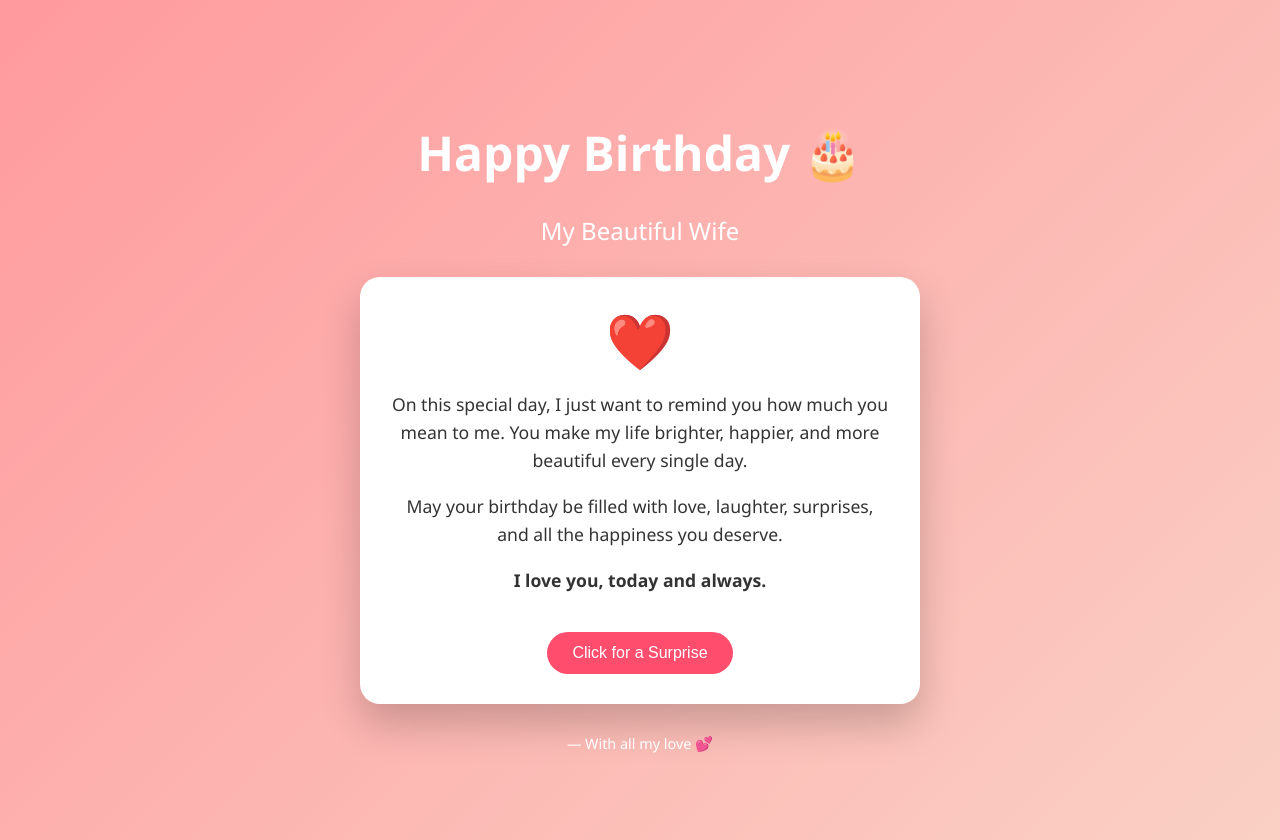
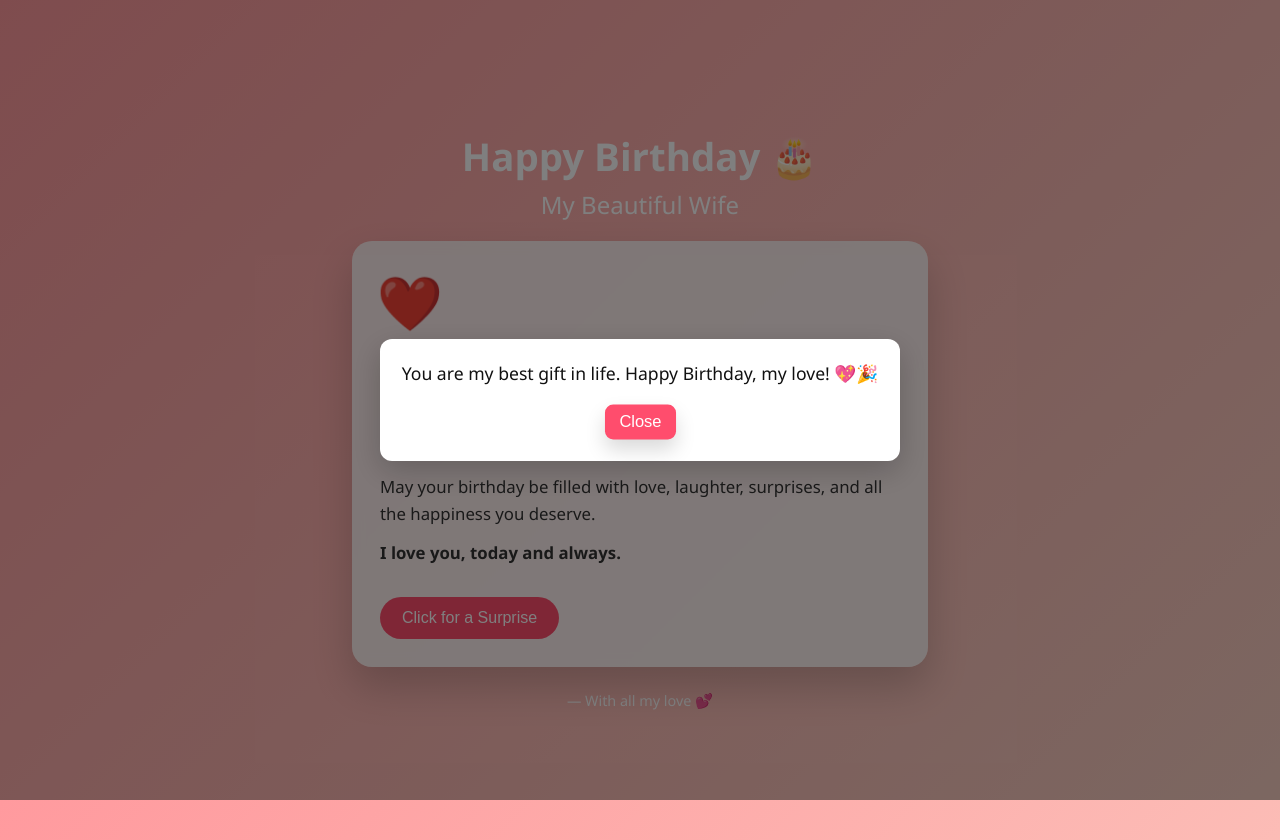
Before and after one commit to gopalnitp/pooja_birthday_site, a plain HTML site: page index.html in a window 1280 px wide. Both pictures are taken after a click on the button "Click for a Surprise". Drawn offline with Linux system fonts and the light colour scheme.

Commit message:
Fix and improve index.html (accessibility, semantics, styles, and modal)

```diff
--- a/index.html
+++ b/index.html
@@ -1,15 +1,18 @@
 <!DOCTYPE html>
 <html lang="en">
 <head>
-  <meta charset="UTF-8" />
+  <meta charset="utf-8" />
   <meta name="viewport" content="width=device-width, initial-scale=1.0" />
+  <meta name="description" content="Happy Birthday — a small greeting page." />
   <title>Happy Birthday My Love ❤️</title>
   <style>
+    :root { --accent: #ff4d6d; --card-bg: #ffffffcc; --text: #333; }
+    html,body { height:100%; }
     body {
       margin: 0;
       font-family: 'Segoe UI', Tahoma, Geneva, Verdana, sans-serif;
       background: linear-gradient(135deg, #ff9a9e, #fad0c4);
-      color: #333;
+      color: var(--text);
       text-align: center;
     }
     .container {
@@ -20,96 +23,155 @@
       align-items: center;
       padding: 20px;
     }
-    h1 {
-      font-size: 3rem;
+    header h1 {
+      font-size: 2.4rem;
       color: #fff;
-      margin-bottom: 10px;
-      animation: fadeIn 2s ease-in-out;
+      margin: 0 0 6px;
+      animation: fadeIn 1.6s ease-in-out;
     }
-    h2 {
+    header h2 {
       color: #fff;
       font-weight: 400;
-      margin-bottom: 30px;
+      margin: 0 0 20px;
     }
     .card {
-      background: #fff;
+      background: var(--card-bg);
+      backdrop-filter: blur(6px);
       border-radius: 20px;
-      padding: 30px;
-      max-width: 500px;
-      box-shadow: 0 20px 40px rgba(0,0,0,0.2);
-      animation: slideUp 1.5s ease;
+      padding: 28px;
+      max-width: 520px;
+      box-shadow: 0 20px 40px rgba(0,0,0,0.18);
+      animation: slideUp 1s ease;
+      text-align: left;
     }
     .card p {
-      font-size: 1.1rem;
+      font-size: 1.05rem;
       line-height: 1.6;
+      margin: 0 0 12px;
     }
     .heart {
       font-size: 3rem;
-      color: #ff4d6d;
+      color: var(--accent);
+      display: inline-block;
+      margin-bottom: 8px;
       animation: pulse 1.2s infinite;
     }
+    .visually-hidden {
+      position: absolute !important;
+      height: 1px; width: 1px;
+      overflow: hidden;
+      clip: rect(1px,1px,1px,1px);
+      white-space: nowrap;
+    }
     button {
-      margin-top: 20px;
-      padding: 12px 25px;
+      margin-top: 18px;
+      padding: 12px 22px;
       font-size: 1rem;
       border: none;
       border-radius: 25px;
-      background: #ff4d6d;
+      background: var(--accent);
       color: #fff;
       cursor: pointer;
-      transition: transform 0.2s, box-shadow 0.2s;
+      transition: transform 0.15s, box-shadow 0.15s;
     }
-    button:hover {
-      transform: scale(1.05);
-      box-shadow: 0 10px 20px rgba(0,0,0,0.2);
+    button:hover, button:focus {
+      transform: scale(1.03);
+      box-shadow: 0 10px 20px rgba(0,0,0,0.15);
+      outline: none;
     }
     footer {
-      margin-top: 30px;
+      margin-top: 24px;
       color: #fff;
       font-size: 0.9rem;
     }
-    @keyframes fadeIn {
-      from { opacity: 0; }
-      to { opacity: 1; }
-    }
-    @keyframes slideUp {
-      from { transform: translateY(40px); opacity: 0; }
-      to { transform: translateY(0); opacity: 1; }
-    }
-    @keyframes pulse {
-      0% { transform: scale(1); }
-      50% { transform: scale(1.2); }
-      100% { transform: scale(1); }
+    @keyframes fadeIn { from { opacity: 0; } to { opacity: 1; } }
+    @keyframes slideUp { from { transform: translateY(28px); opacity: 0; } to { transform: translateY(0); opacity: 1; } }
+    @keyframes pulse { 0% { transform: scale(1); } 50% { transform: scale(1.15); } 100% { transform: scale(1); } }
+
+    /* Responsive tweaks */
+    @media (max-width:480px) {
+      header h1 { font-size: 1.6rem; }
+      .card { padding: 20px; border-radius: 16px; }
     }
   </style>
 </head>
 <body>
   <div class="container">
-    <h1>Happy Birthday 🎂</h1>
-    <h2>My Beautiful Wife</h2>
+    <header>
+      <h1>Happy Birthday 🎂</h1>
+      <h2>My Beautiful Wife</h2>
+    </header>
 
-    <div class="card">
-      <div class="heart">❤️</div>
+    <main role="main" class="card" aria-labelledby="greeting-title">
+      <div aria-hidden="true" class="heart">❤️</div>
+      <span class="visually-hidden">Heart</span>
+
+      <p id="greeting-title"><strong>To my love,</strong></p>
+
       <p>
-        On this special day, I just want to remind you how much you mean to me.
-        You make my life brighter, happier, and more beautiful every single day.
+        On this special day, I want to remind you how much you mean to me.
+        You make my life brighter, happier, and more beautiful every day.
       </p>
+
       <p>
         May your birthday be filled with love, laughter, surprises, and all the happiness you deserve.
       </p>
+
       <p><strong>I love you, today and always.</strong></p>
-      <button onclick="showMessage()">Click for a Surprise</button>
-    </div>
 
-    <footer>
-      — With all my love 💕
-    </footer>
+      <button type="button" id="surpriseBtn" aria-label="Show birthday surprise">Click for a Surprise</button>
+    </main>
+
+    <footer aria-hidden="false">— With all my love 💕</footer>
   </div>
 
+  <noscript>
+    <div style="position:fixed;left:0;right:0;bottom:0;background:#fffa; padding:10px; text-align:center;">
+      JavaScript is disabled — to see the surprise click the button, please enable JS.
+    </div>
+  </noscript>
+
   <script>
-    function showMessage() {
-      alert("You are my best gift in life. Happy Birthday, my love! 💖🎉");
-    }
+    document.getElementById('surpriseBtn').addEventListener('click', function () {
+      // Prefer a simple modal experience rather than an alert
+      const modal = document.createElement('div');
+      modal.style.position = 'fixed';
+      modal.style.left = 0;
+      modal.style.top = 0;
+      modal.style.right = 0;
+      modal.style.bottom = 0;
+      modal.style.display = 'flex';
+      modal.style.alignItems = 'center';
+      modal.style.justifyContent = 'center';
+      modal.style.background = 'rgba(0,0,0,0.5)';
+      modal.style.zIndex = 9999;
+
+      const box = document.createElement('div');
+      box.style.background = '#fff';
+      box.style.color = '#111';
+      box.style.padding = '22px';
+      box.style.borderRadius = '12px';
+      box.style.maxWidth = '90%';
+      box.style.boxShadow = '0 10px 30px rgba(0,0,0,0.2)';
+      box.innerHTML = '<p style="margin:0 0 12px;font-size:1.1rem;">You are my best gift in life. Happy Birthday, my love! 💖🎉</p>';
+
+      const close = document.createElement('button');
+      close.textContent = 'Close';
+      close.style.marginTop = '8px';
+      close.style.padding = '8px 14px';
+      close.style.border = 'none';
+      close.style.borderRadius = '8px';
+      close.style.background = '#ff4d6d';
+      close.style.color = '#fff';
+      close.addEventListener('click', function () {
+        document.body.removeChild(modal);
+      });
+
+      box.appendChild(close);
+      modal.appendChild(box);
+      document.body.appendChild(modal);
+      close.focus();
+    });
   </script>
 </body>
 </html>
```
